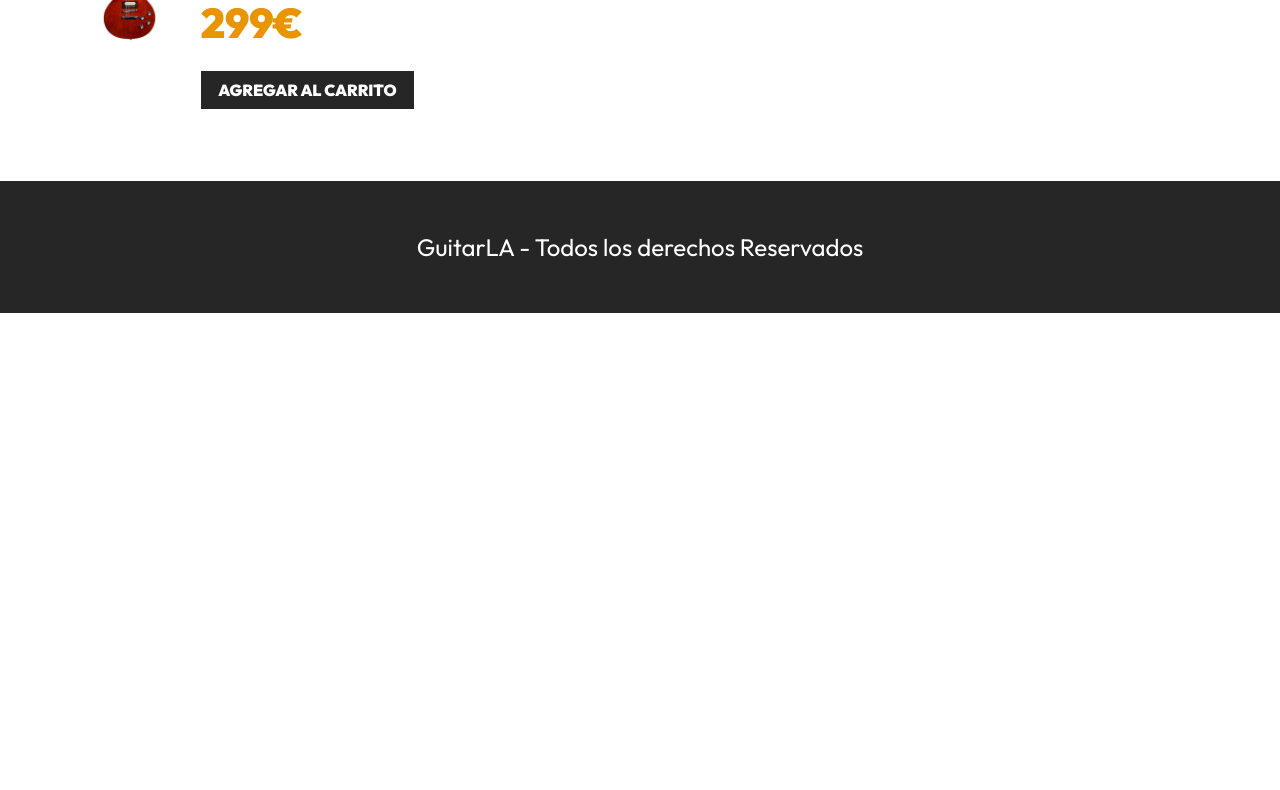
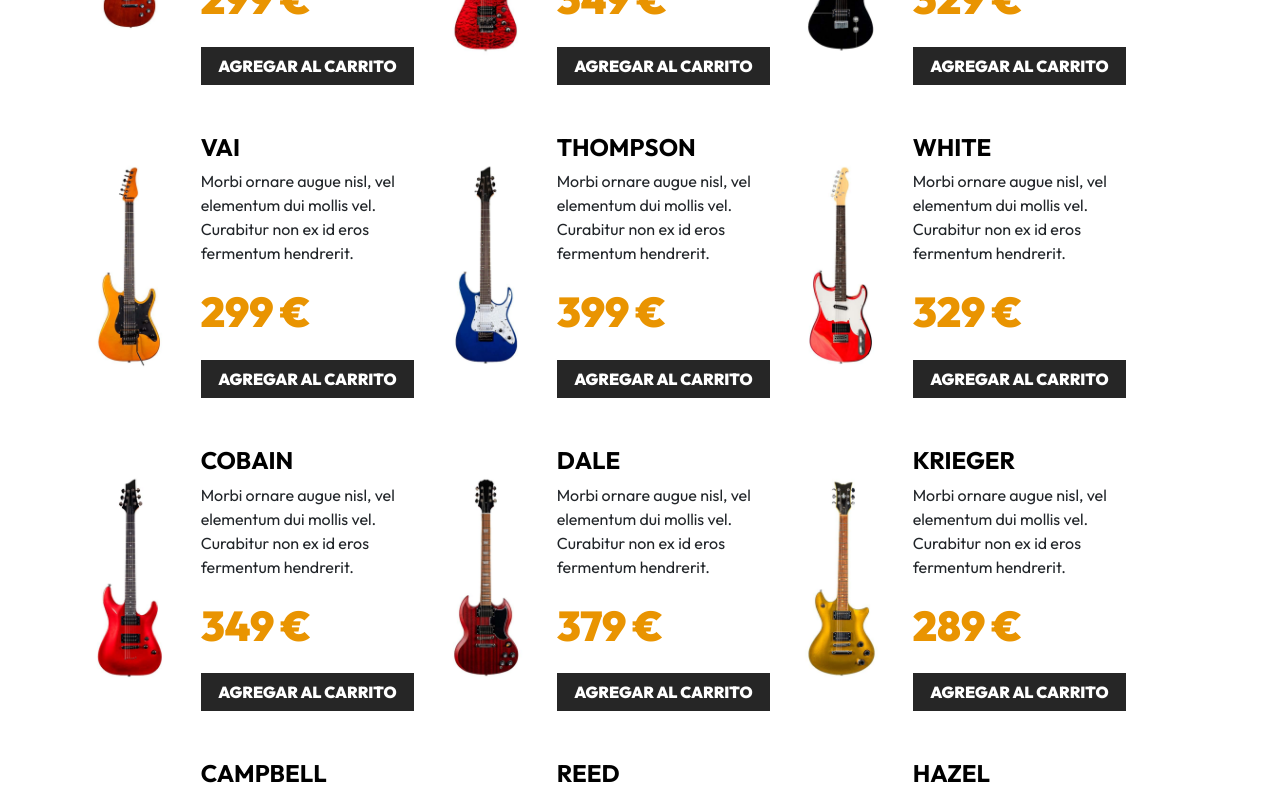
Before and after one commit to juancargg/WebGuitarras, a React (Vite) app: page / in a window 1280 px wide. Shown: the part 780-1570 px from the top of the page. Before the commit the page ends 1093 px from the top, so only its background shows below. Built offline with nearby package versions, Linux system fonts and the light colour scheme.

Commit message:
Terminado el componente de guitarra

```diff
--- a/src/App.jsx
+++ b/src/App.jsx
@@ -1,7 +1,25 @@
+import { useState, useEffect } from "react"
 import Guitar from "./components/Guitar"
 import Header from "./components/Header"
+import { db } from "./data/db"
 
 function App() {
+
+    //State
+    const [data, setData] = useState(db)
+    const [cart, setCart] = useState([])
+
+    function addToCart(item) {
+        const itemExists = cart.findIndex(guitar => guitar.id === item.id)
+        if(itemExists >=0){
+
+        }else{
+            item.quantity = 1
+            setCart([...cart, item])
+        }
+
+
+    }
 
   return (
     <>
@@ -11,14 +29,22 @@
             <h2 className="text-center">Nuestra Colección</h2>
 
             <div className="row mt-5">
-                <Guitar />
+                {data.map((guitar) => (
+                    <Guitar
+                        key={guitar.id}
+                        guitar={guitar}
+                        setCart={setCart}
+                        addToCart={addToCart}
+
+                    />
+                ))}
             </div>
         </main>
 
 
         <footer className="bg-dark mt-5 py-5">
             <div className="container-xl">
-                <p className="text-white text-center fs-4 mt-4 m-md-0">GuitarLA - Todos los derechos Reservados</p>
+                <p className="text-white text-center fs-4 mt-4 m-md-0">Guitarra Web - Todos los derechos Reservados</p>
             </div>
         </footer>
 
--- a/src/components/Guitar.jsx
+++ b/src/components/Guitar.jsx
@@ -1,16 +1,21 @@
-export default function Guitar(){
+export default function Guitar({guitar, addToCart}){
+
+    const {id, name, image, description, price} = guitar
 
     return(
         <>
             <div className="col-md-6 col-lg-4 my-4 row align-items-center">
                 <div className="col-4">
-                    <img className="img-fluid" src="./public/img/guitarra_01.jpg" alt="imagen guitarra" />
+                    <img className="img-fluid" src={`/img/${image}.jpg`} alt="imagen guitarra" />
                 </div>
                 <div className="col-8">
-                    <h3 className="text-black fs-4 fw-bold text-uppercase">Lukather</h3>
-                    <p>Lorem ipsum, dolor sit amet consectetur adipisicing elit. Sit quae labore odit magnam in autem nesciunt, amet deserunt</p>
-                    <p className="fw-black text-primary fs-3">299€</p>
-                    <button type="button" className="btn btn-dark w-100">
+                    <h3 className="text-black fs-4 fw-bold text-uppercase">{name}</h3>
+                    <p>{description}</p>
+                    <p className="fw-black text-primary fs-3">{price} €</p>
+                    <button
+                        type="button"
+                        className="btn btn-dark w-100"
+                        onClick={() => addToCart(guitar)}>
                         Agregar al Carrito
                     </button>
                 </div>
--- /dev/null
+++ b/src/data/db.js
@@ -0,0 +1,86 @@
+export const db = [
+    {
+        id: 1,
+        name: 'Lukather',
+        image: 'guitarra_01',
+        description: 'Morbi ornare augue nisl, vel elementum dui mollis vel. Curabitur non ex id eros fermentum hendrerit.',
+        price: 299,
+    },
+    {
+        id: 2,
+        name: 'SRV',
+        image: 'guitarra_02',
+        description: 'Morbi ornare augue nisl, vel elementum dui mollis vel. Curabitur non ex id eros fermentum hendrerit.',
+        price: 349,
+    },
+    {
+        id: 3,
+        name: 'Borland',
+        image: 'guitarra_03',
+        description: 'Morbi ornare augue nisl, vel elementum dui mollis vel. Curabitur non ex id eros fermentum hendrerit.',
+        price: 329,
+    },
+    {
+        id: 4,
+        name: 'VAI',
+        image: 'guitarra_04',
+        description: 'Morbi ornare augue nisl, vel elementum dui mollis vel. Curabitur non ex id eros fermentum hendrerit.',
+        price: 299,
+    },
+    {
+        id: 5,
+        name: 'Thompson',
+        image: 'guitarra_05',
+        description: 'Morbi ornare augue nisl, vel elementum dui mollis vel. Curabitur non ex id eros fermentum hendrerit.',
+        price: 399,
+    },
+    {
+        id: 6,
+        name: 'White',
+        image: 'guitarra_06',
+        description: 'Morbi ornare augue nisl, vel elementum dui mollis vel. Curabitur non ex id eros fermentum hendrerit.',
+        price: 329,
+    },
+    {
+        id: 7,
+        name: 'Cobain',
+        image: 'guitarra_07',
+        description: 'Morbi ornare augue nisl, vel elementum dui mollis vel. Curabitur non ex id eros fermentum hendrerit.',
+        price: 349,
+    },
+    {
+        id: 8,
+        name: 'Dale',
+        image: 'guitarra_08',
+        description: 'Morbi ornare augue nisl, vel elementum dui mollis vel. Curabitur non ex id eros fermentum hendrerit.',
+        price: 379,
+    },
+    {
+        id: 9,
+        name: 'Krieger',
+        image: 'guitarra_09',
+        description: 'Morbi ornare augue nisl, vel elementum dui mollis vel. Curabitur non ex id eros fermentum hendrerit.',
+        price: 289,
+    },
+    {
+        id: 10,
+        name: 'Campbell',
+        image: 'guitarra_10',
+        description: 'Morbi ornare augue nisl, vel elementum dui mollis vel. Curabitur non ex id eros fermentum hendrerit.',
+        price: 349,
+    },
+    {
+        id: 11,
+        name: 'Reed',
+        image: 'guitarra_11',
+        description: 'Morbi ornare augue nisl, vel elementum dui mollis vel. Curabitur non ex id eros fermentum hendrerit.',
+        price: 399,
+    },
+    {
+        id: 12,
+        name: 'Hazel',
+        image: 'guitarra_12',
+        description: 'Morbi ornare augue nisl, vel elementum dui mollis vel. Curabitur non ex id eros fermentum hendrerit.',
+        price: 379,
+    },
+  ]
```
